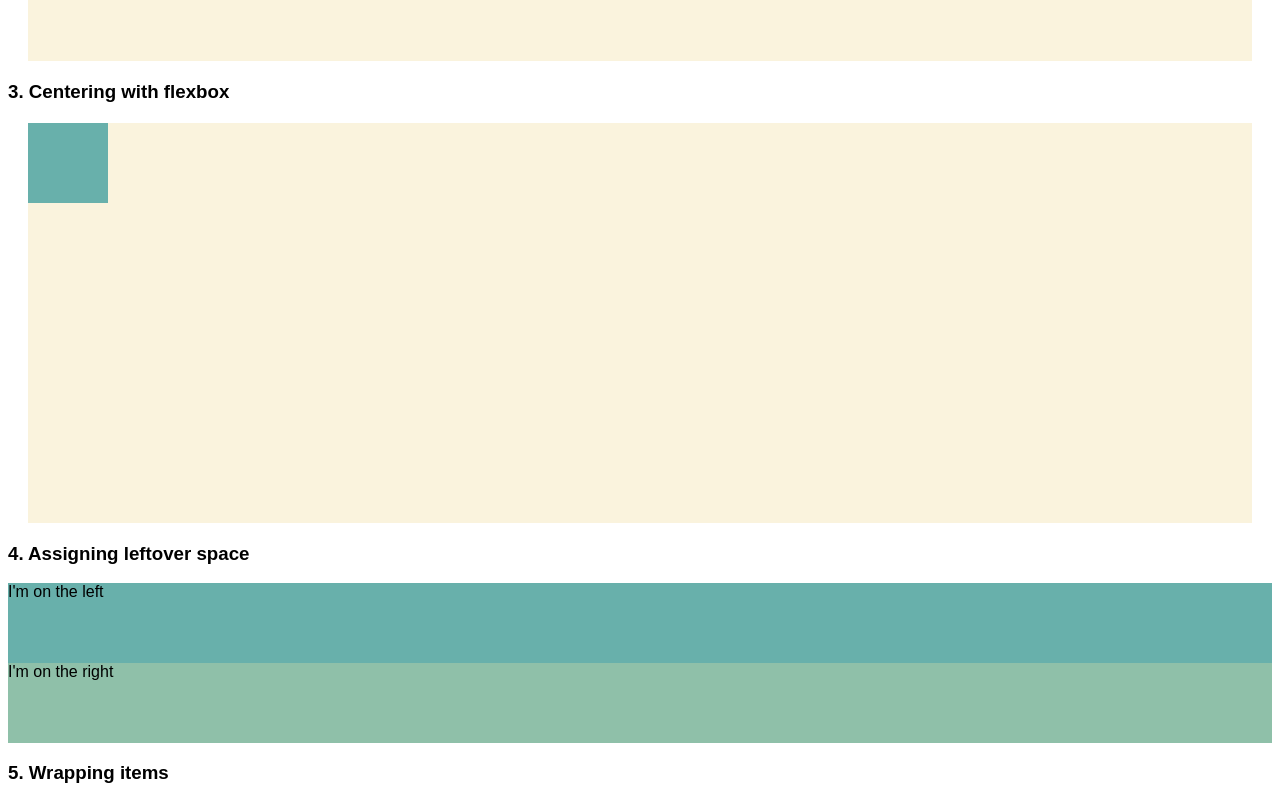
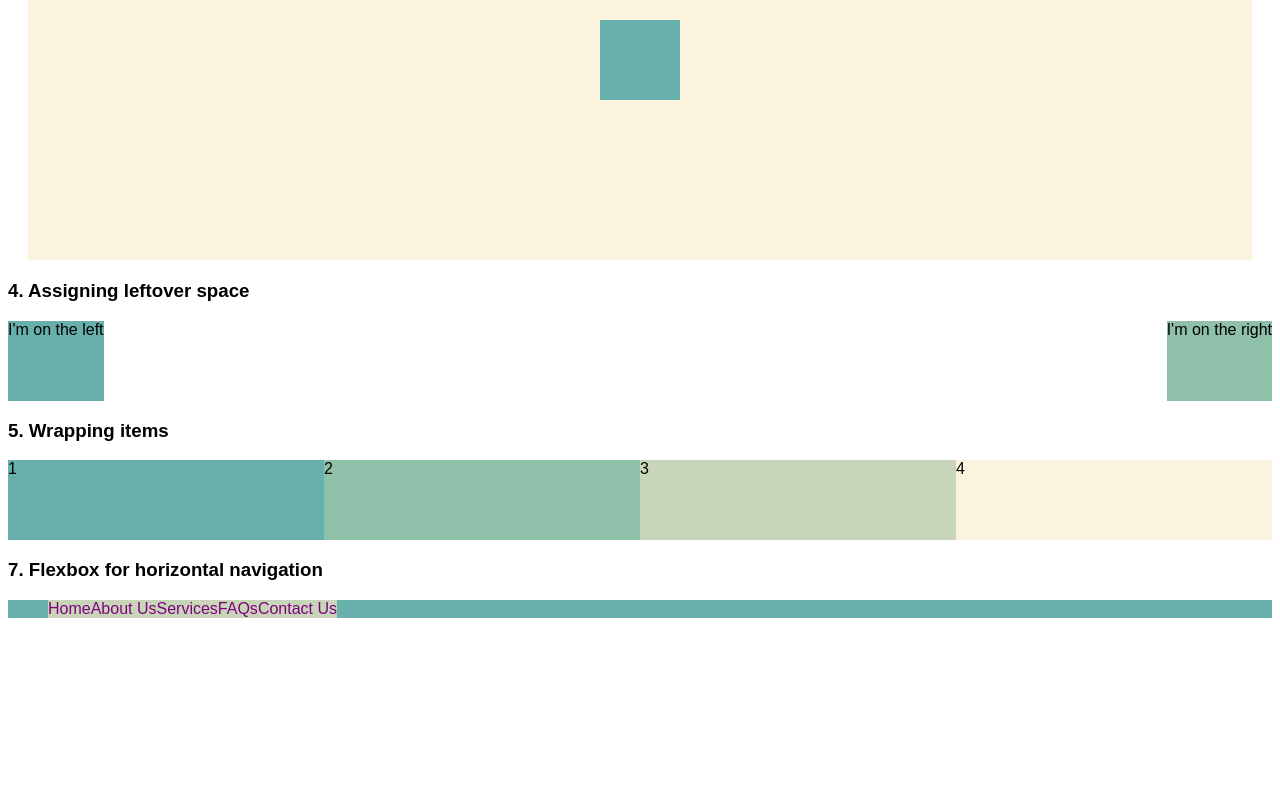
Before and after one commit to wbeaven/Will_IOD_Module_2, a plain HTML site: page Lab 3/index.html in a window 1280 px wide. Shown: the part 380-1180 px from the top of the page. After the commit the page ends 1014 px from the top, so only its background shows below. Drawn offline with Linux system fonts and the light colour scheme.

Commit message:
More work on lab 3

```diff
--- a/Lab 3/index.css
+++ b/Lab 3/index.css
@@ -41,8 +41,7 @@ a {
 }
 
 .flex-container {
-    display: flexbox;
-    flex-direction: column;
+    display: flex;
 }
 
 .flex-item-1 {
@@ -72,7 +71,7 @@ a {
 
 .flex-basis-item-50 {
     flex-wrap: wrap;
-    flex-basis: 50%;
+    flex-basis: 25%;
 }
 
 .flex-wrap {
@@ -80,6 +79,11 @@ a {
 }
 
 .flex-menu {
-    justify-content: center;
+    justify-content: left;
     flex-grow: 1;
 }
+
+.flex-menu li {
+    list-style-type: none;
+    justify-content: center;
+}
```
